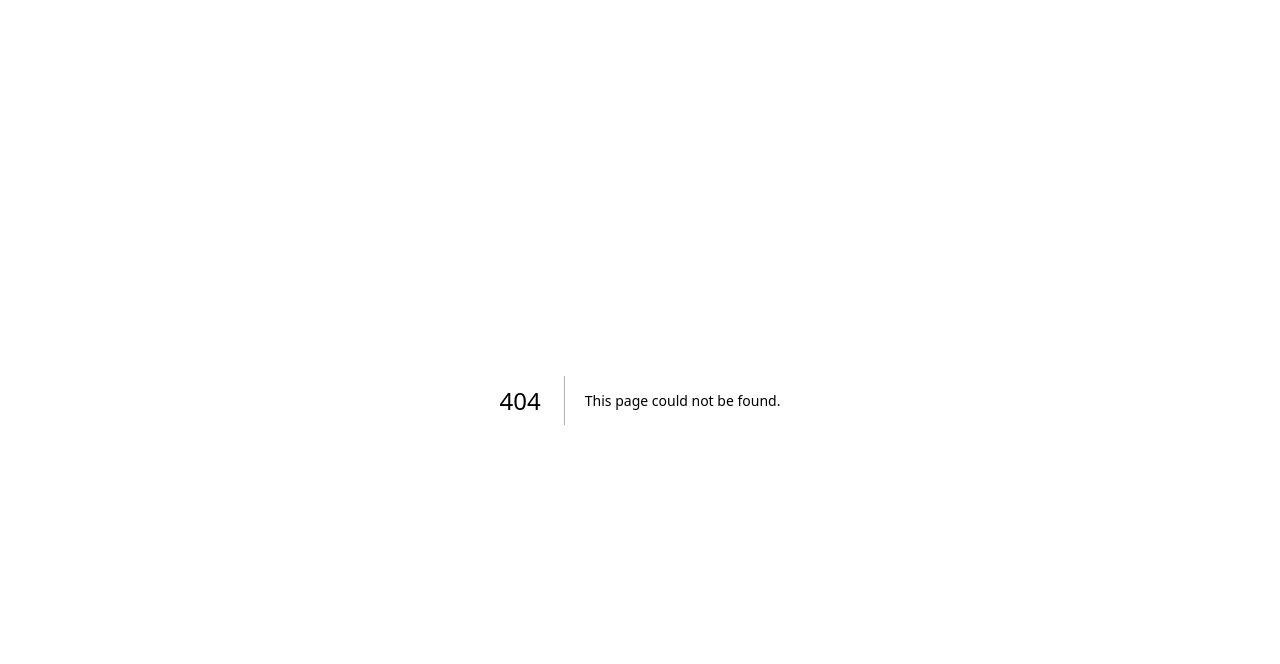
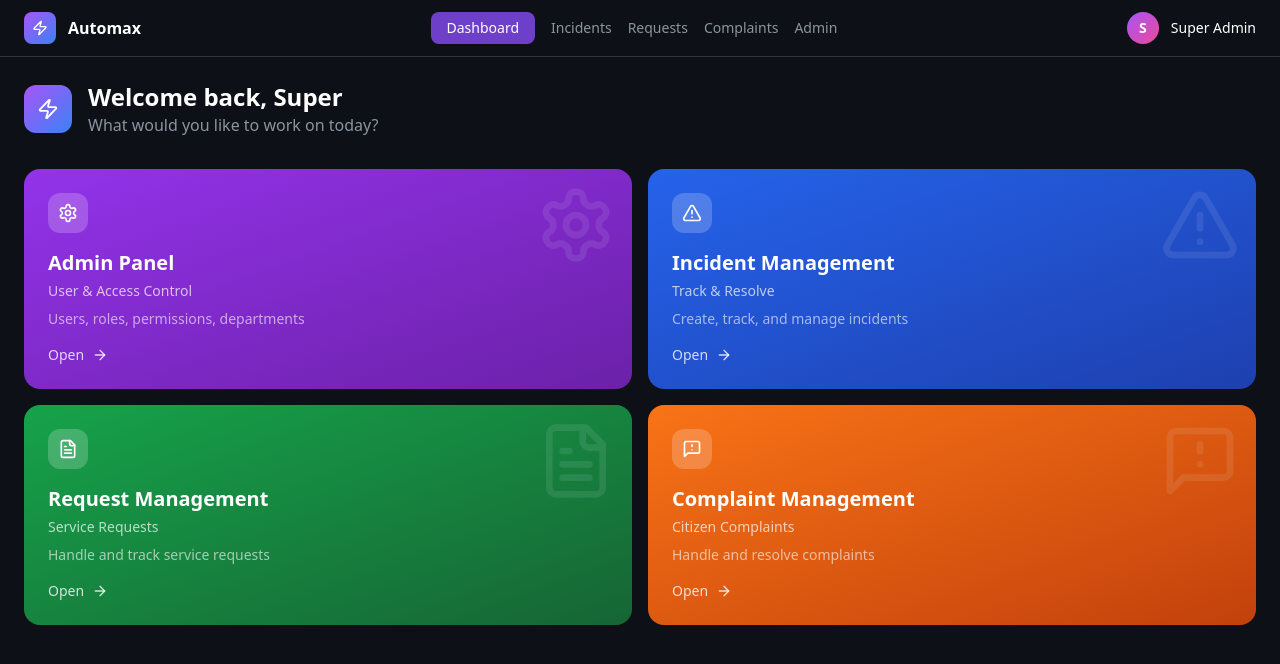
Before and after one commit to haithampm/automax-service-platform, a Next.js app in the folder frontend/: page /dashboard in a window 1280 px wide. Before the commit this address had no page. Shown: the top 664 px of the page. Built offline with nearby package versions, Linux system fonts and the light colour scheme.

Commit message:
feat: add main dashboard page

```diff
--- /dev/null
+++ b/frontend/app/dashboard/page.tsx
@@ -0,0 +1,102 @@
+"use client";
+import Link from "next/link";
+import { Settings, AlertTriangle, FileText, MessageSquareWarning, ArrowRight, Zap } from "lucide-react";
+
+const modules = [
+  {
+    title: "Admin Panel",
+    subtitle: "User & Access Control",
+    desc: "Users, roles, permissions, departments",
+    href: "/admin",
+    icon: Settings,
+    gradient: "from-purple-600 to-purple-800",
+  },
+  {
+    title: "Incident Management",
+    subtitle: "Track & Resolve",
+    desc: "Create, track, and manage incidents",
+    href: "/incidents",
+    icon: AlertTriangle,
+    gradient: "from-blue-600 to-blue-800",
+  },
+  {
+    title: "Request Management",
+    subtitle: "Service Requests",
+    desc: "Handle and track service requests",
+    href: "/requests",
+    icon: FileText,
+    gradient: "from-green-600 to-green-800",
+  },
+  {
+    title: "Complaint Management",
+    subtitle: "Citizen Complaints",
+    desc: "Handle and resolve complaints",
+    href: "/complaints",
+    icon: MessageSquareWarning,
+    gradient: "from-orange-500 to-orange-700",
+  },
+];
+
+export default function DashboardPage() {
+  return (
+    <div className="min-h-screen bg-[#0d1117]">
+      {/* Topbar */}
+      <div className="border-b border-[#30363d] bg-[#0d1117] px-6 py-3 flex items-center justify-between">
+        <div className="flex items-center gap-3">
+          <div className="w-8 h-8 rounded-lg bg-gradient-to-br from-purple-500 to-blue-500 flex items-center justify-center">
+            <Zap size={16} className="text-white" />
+          </div>
+          <span className="font-semibold text-white">Automax</span>
+        </div>
+        <nav className="flex items-center gap-4">
+          <Link href="/dashboard" className="bg-[#6e40c9] text-white text-sm px-4 py-1.5 rounded-lg font-medium">Dashboard</Link>
+          <Link href="/incidents" className="text-[#8b949e] hover:text-white text-sm transition-colors">Incidents</Link>
+          <Link href="/requests" className="text-[#8b949e] hover:text-white text-sm transition-colors">Requests</Link>
+          <Link href="/complaints" className="text-[#8b949e] hover:text-white text-sm transition-colors">Complaints</Link>
+          <Link href="/admin" className="text-[#8b949e] hover:text-white text-sm transition-colors">Admin</Link>
+        </nav>
+        <div className="flex items-center gap-3">
+          <div className="w-8 h-8 rounded-full bg-gradient-to-br from-purple-500 to-pink-500 flex items-center justify-center text-white text-sm font-bold">S</div>
+          <span className="text-sm text-white">Super Admin</span>
+        </div>
+      </div>
+
+      {/* Content */}
+      <div className="p-6">
+        <div className="mb-8 flex items-center gap-4">
+          <div className="w-12 h-12 rounded-xl bg-gradient-to-br from-purple-500 to-blue-500 flex items-center justify-center">
+            <Zap size={22} className="text-white" />
+          </div>
+          <div>
+            <h1 className="text-2xl font-bold text-white">Welcome back, Super</h1>
+            <p className="text-[#8b949e]">What would you like to work on today?</p>
+          </div>
+        </div>
+
+        <div className="grid grid-cols-1 md:grid-cols-2 gap-4">
+          {modules.map((m) => (
+            <Link key={m.href} href={m.href}
+              className={`relative overflow-hidden rounded-2xl p-6 bg-gradient-to-br ${m.gradient} cursor-pointer group transition-all duration-200 hover:scale-[1.02] hover:shadow-2xl`}
+            >
+              <div className="absolute top-4 right-4 opacity-10">
+                <m.icon size={80} />
+              </div>
+              <div className="relative z-10">
+                <div className="w-10 h-10 rounded-xl bg-white/20 flex items-center justify-center mb-4">
+                  <m.icon size={20} className="text-white" />
+                </div>
+                <h2 className="text-xl font-bold text-white mb-1">{m.title}</h2>
+                <p className="text-white/70 text-sm font-medium mb-2">{m.subtitle}</p>
+                <p className="text-white/60 text-sm mb-4">{m.desc}</p>
+                <div className="flex items-center gap-2 text-white/80 text-sm font-medium group-hover:gap-3 transition-all">
+                  <span>Open</span>
+                  <ArrowRight size={16} />
+                </div>
+              </div>
+            </Link>
+          ))}
+        </div>
+      </div>
+    </div>
+  );
+}
```
